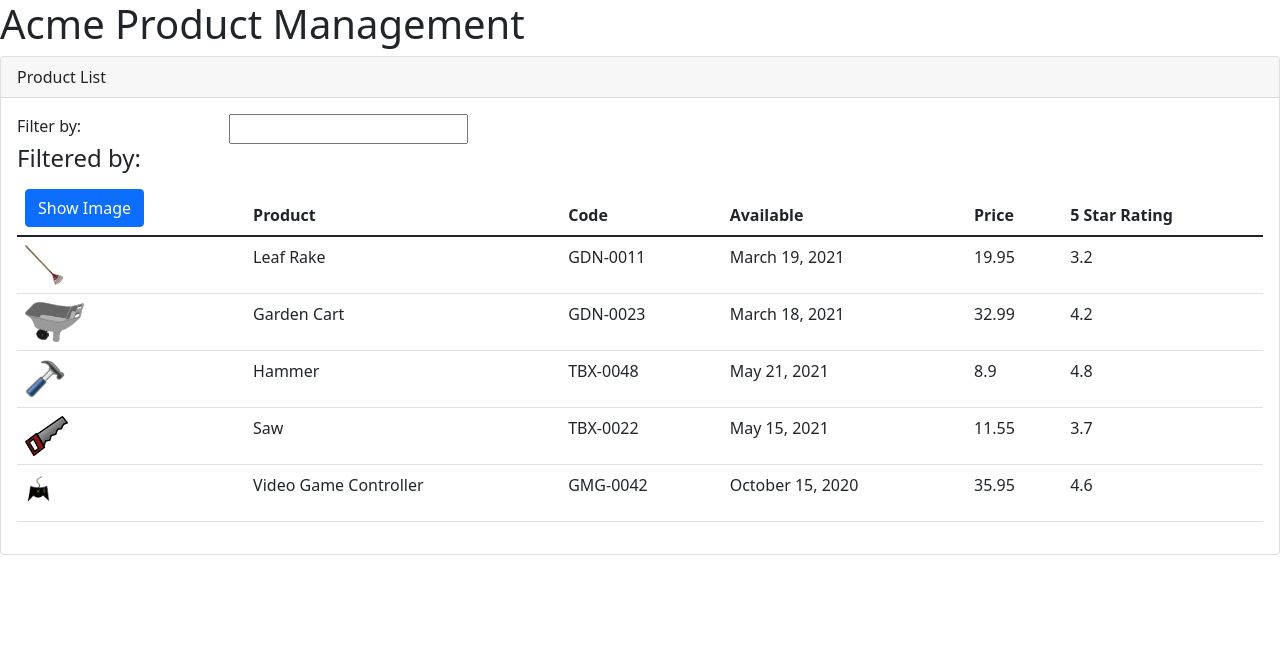
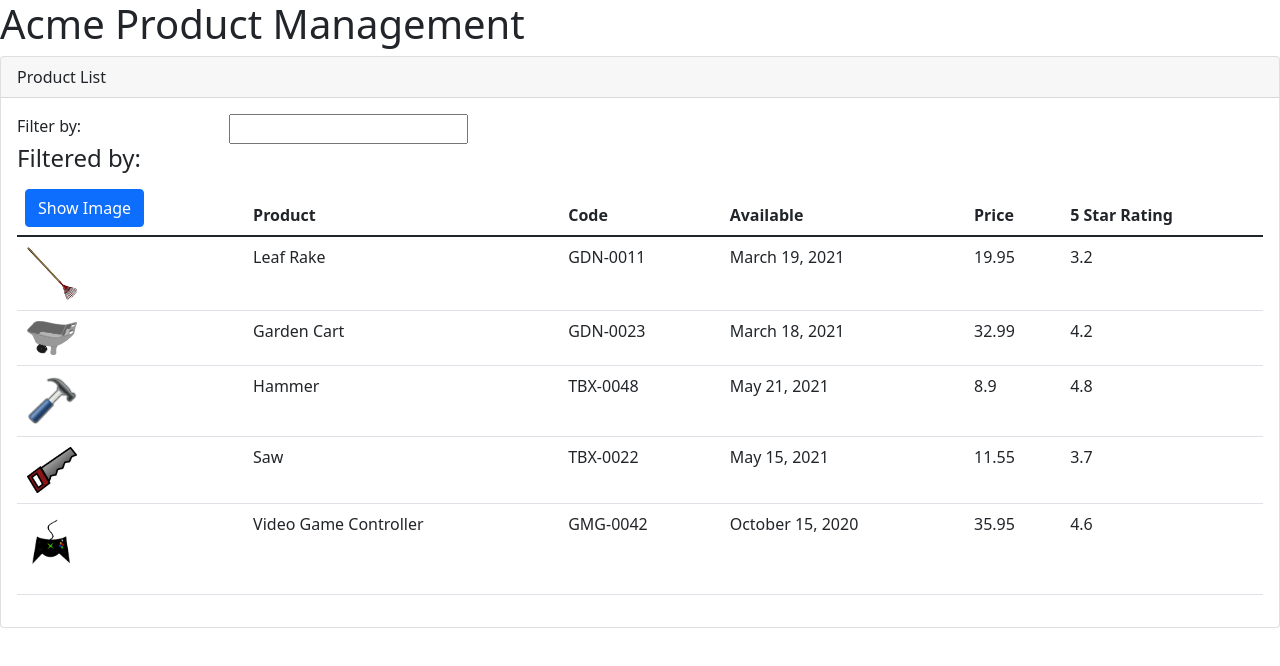
Before and after one commit to 3quanimity/Deborah-Kurata-Pulralsight-Angular-Course, an Angular app: page / in a window 1280 px wide. Shown: the top 666 px of the page. Built offline with nearby package versions, Linux system fonts and the light colour scheme.

Commit message:
property binding

```diff
--- a/src/app/products/product-list.component.html
+++ b/src/app/products/product-list.component.html
@@ -1,11 +1,11 @@
 <div class="card">
   <div class="card-header">
-        {{pageTitle}}
+    {{ pageTitle }}
   </div>
   <div class="card-body">
     <div class="row">
       <div class="col-md-2">Filter by:</div>
-            <div class="col-md-4"><input type="text"></div>
+      <div class="col-md-4"><input type="text" /></div>
     </div>
     <div class="row">
       <div class="col-md-6">
@@ -25,13 +25,20 @@
           </tr>
         </thead>
         <tbody>
-                    <tr *ngFor='let product of products'>
-                        <td><img src={{product.imageUrl}} height="40"></td>
-                        <td>{{product.productName}}</td>
-                        <td>{{product.productCode}}</td>
-                        <td>{{product.releaseDate}}</td>
-                        <td>{{product.price}}</td>
-                        <td>{{product.starRating}}</td>
+          <tr *ngFor="let product of products">
+            <td>
+              <img
+                [src]="product.imageUrl"
+                [title]="product.productName"
+                [style.width.px]="imageWidth"
+                [style.margin.px]="imageMargin"
+              />
+            </td>
+            <td>{{ product.productName }}</td>
+            <td>{{ product.productCode }}</td>
+            <td>{{ product.releaseDate }}</td>
+            <td>{{ product.price }}</td>
+            <td>{{ product.starRating }}</td>
           </tr>
         </tbody>
       </table>
--- a/src/app/products/product-list.components.ts
+++ b/src/app/products/product-list.components.ts
@@ -6,6 +6,8 @@ import { Component } from '@angular/core';
 })
 export class ProductListComponent {
     pageTitle: string = 'Product List';
+    imageWidth: number = 50;
+    imageMargin: number = 2;
     products: any[] = [
         {
           "productId": 1,
```
Lines whose indentation alone changed are shown as unchanged.
